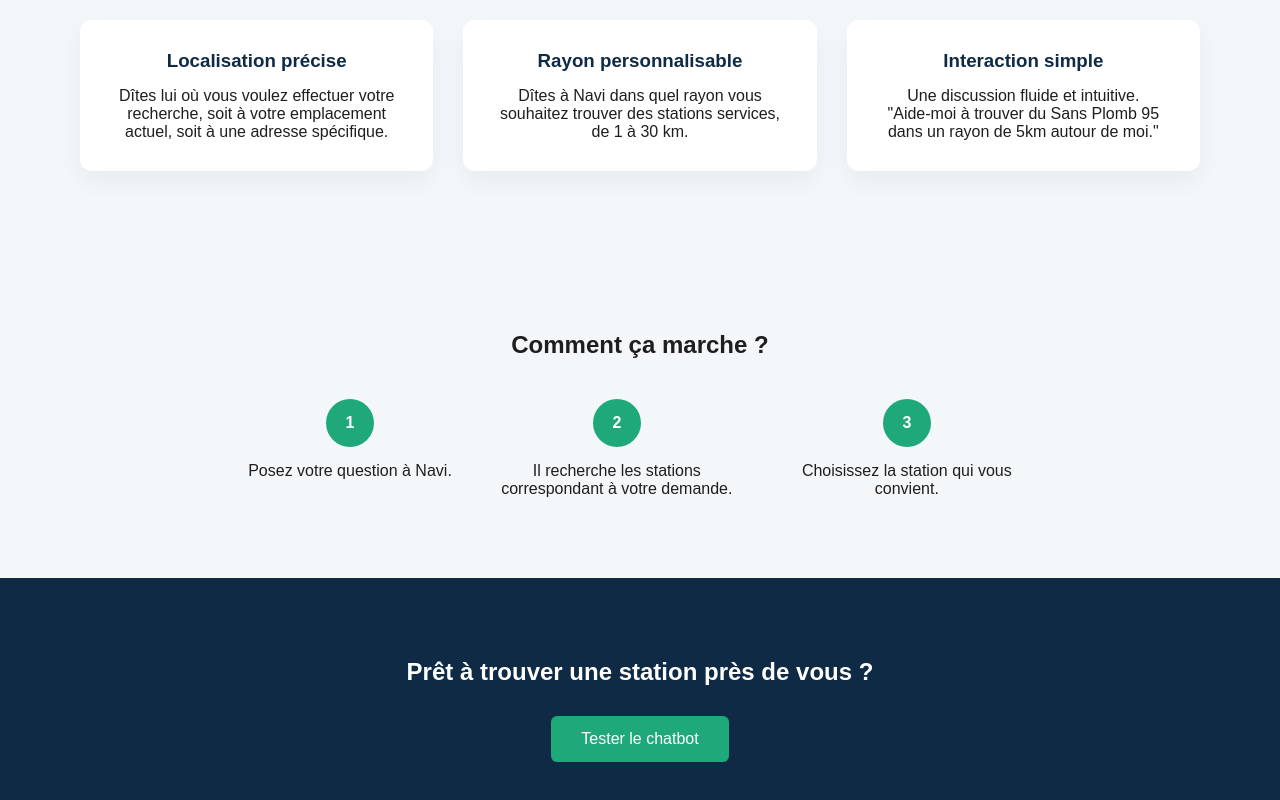
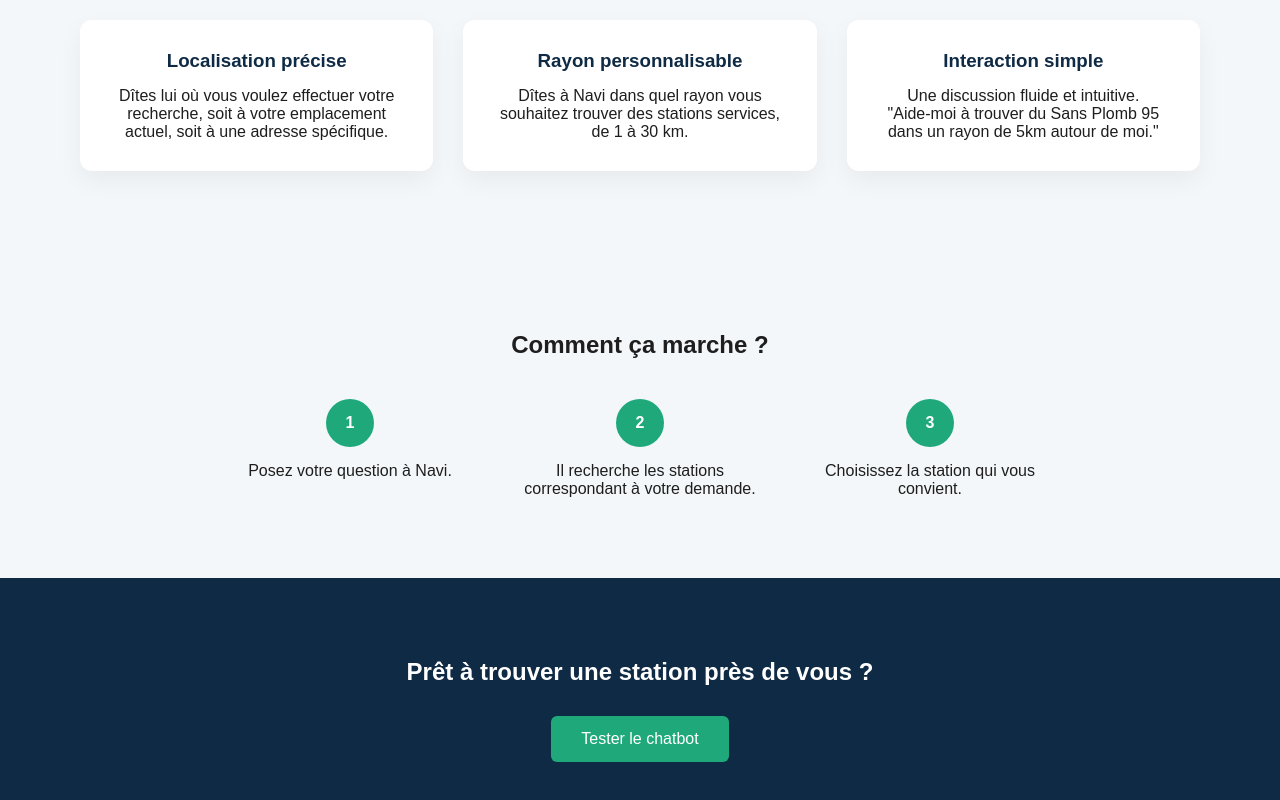
Before and after one commit to Robin-1506/Hephaestus, a React app in the folder frontend/: page / in a window 1280 px wide. Shown: the part 714-1514 px from the top of the page. Built offline with nearby package versions, Linux system fonts and the light colour scheme; no server answers; the HTML template or start-up script is replaced by a standard one.

Commit message:
fix centrage step home

```diff
--- a/frontend/src/pages/Home.css
+++ b/frontend/src/pages/Home.css
@@ -138,7 +138,7 @@ margin: 0;
 }
 
 .step {
-  max-width: 250px;
+  width: 250px;
 }
 
 .step span {
```
